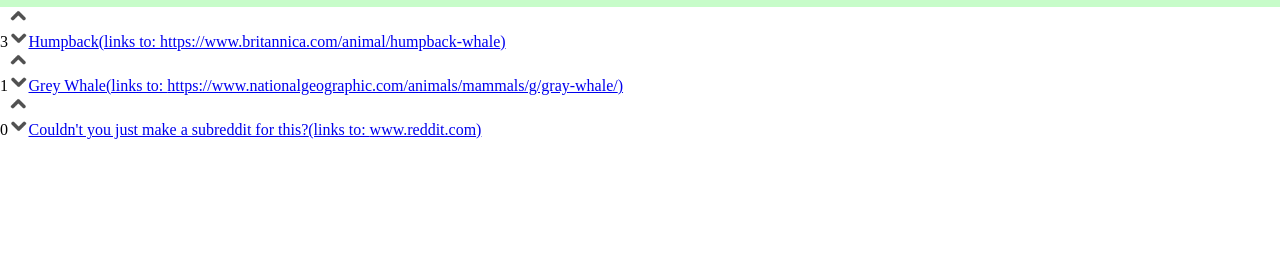
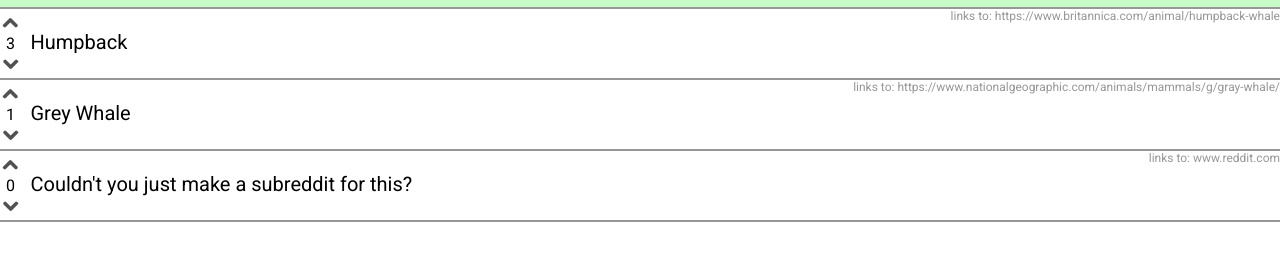
Before and after one commit to samvschantz/React-Reddit-Clone, a React app: page / in a window 1280 px wide. Shown: the part 81-342 px from the top of the page. Built offline with nearby package versions, Linux system fonts and the light colour scheme.

Commit message:
Adding styling
Better styling for links and votes

```diff
--- a/src/LinkDisplay.jsx
+++ b/src/LinkDisplay.jsx
@@ -6,7 +6,6 @@
   if (props.links) {
     displayedLinks = props.links.map((link, i) => (
       <div className="displayedLink" key={i}>
-        {link.votes}
         <div className="votingBlock">
           <img
             className="upvote"
@@ -14,6 +13,7 @@
             alt="Upvote"
             onClick={() => props.upvote(link)}
           />
+          <div className="numVotes">{link.votes}</div>
           <img
             className="downvote"
             src={arrow}
@@ -22,7 +22,8 @@
           />
         </div>
         <a href={link.link}>
-          {link.title}(links to: {link.link})
+          <div className="linkTitle">{link.title}</div>
+          <div className="linkLink">links to: {link.link}</div>
         </a>
       </div>
     ));
--- a/src/styles.css
+++ b/src/styles.css
@@ -11,6 +11,7 @@
 
 .mainNav {
   background-color: #c7fcc9;
+  border-bottom: 2px solid #979797;
 }
 
 .siteName {
@@ -79,6 +80,8 @@
 
 .votingBlock {
   display: inline-block;
+  margin-top: 5px;
+  margin-bottom: 5px;
 }
 
 .votingBlock img {
@@ -95,3 +98,26 @@
   cursor: pointer;
   display: block;
 }
+
+.displayedLink {
+  font-family: Roboto;
+  border-bottom: 2px solid #979797;
+}
+
+.numVotes {
+  margin-left: 6px;
+}
+
+.linkTitle {
+  display: inline-block;
+  margin-left: 10px;
+  font-size: 20px;
+  color: black;
+}
+
+.linkLink {
+  color: #979797;
+  float: right;
+  margin-top: 0px;
+  font-size: 12px;
+}
```
